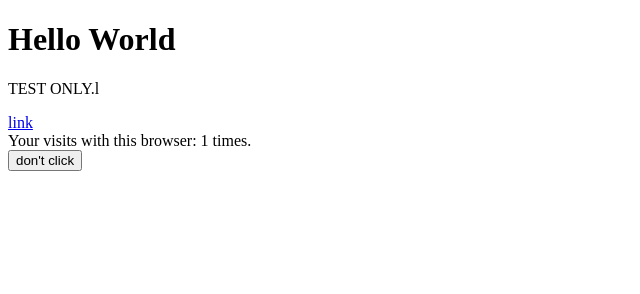
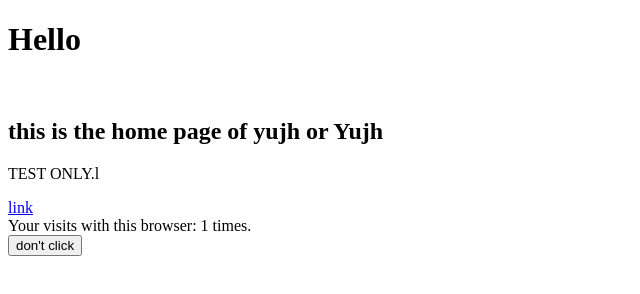
Before and after one commit to yujh-yujh/yujh-yujh.gitHub.io, a plain HTML site: page index.html in a window 1280 px wide. Shown: the whole page, without its empty margins (0-640 px from the left). Drawn offline with Linux system fonts and the light colour scheme.

Commit message:
Update index.html

```diff
--- a/index.html
+++ b/index.html
@@ -4,7 +4,9 @@
 	  <title>yujh</title>
 </head>
 <body>
-<h1>Hello World</h1>
+	<h1>Hello</h1>
+	<br>
+	<h2>this is the home page of yujh or Yujh</h2>
 	<p>TEST ONLY.l</p>
 	<a href="https://yujh-yujh.github.io">link</a>
 	<br>
```
Lines whose indentation alone changed are shown as unchanged.
